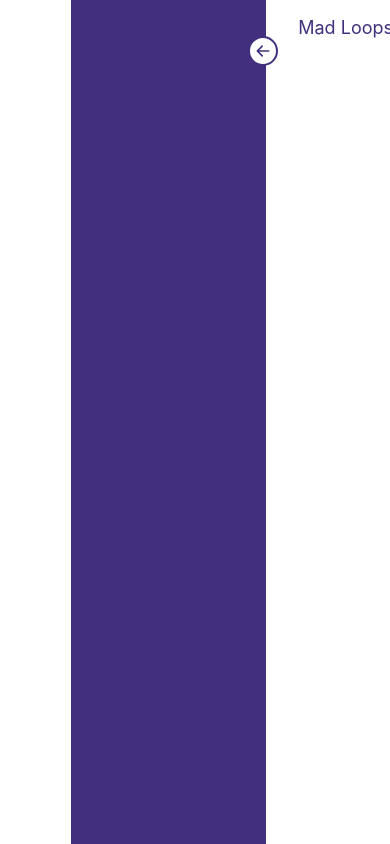
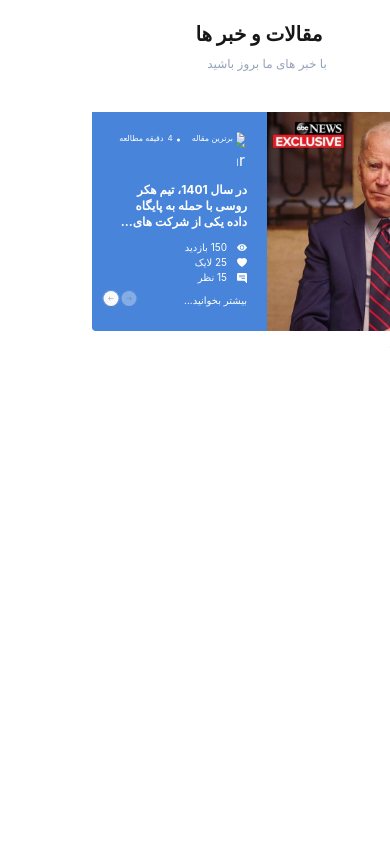
Before and after one commit to msafarianarkuli/madloops, a React (Create React App) app: page / in a window 390 px wide. Built offline with nearby package versions, Linux system fonts and the light colour scheme.

Commit message:
end of landing blog section with responsive

```diff
--- a/src/App.js
+++ b/src/App.js
@@ -1,11 +1,11 @@
 import "./App.css";
-import Navigation from '../src/Components/Navigation/navigation.component'
+import Navigation from "../src/Components/Navigation/navigation.component";
 import LandingBlog from "./Components/content/Landing-Blog/landing-blog.component";
 
 function App() {
   return (
     <div className="App">
-      <Navigation/>
+      <LandingBlog />
     </div>
   );
 }
--- a/src/Components/content/Landing-Blog/landing-blog.component.jsx
+++ b/src/Components/content/Landing-Blog/landing-blog.component.jsx
@@ -1,5 +1,6 @@
 import { FieldName } from "./../../common/field-name-component/field-name.component";
 import { Button } from "./../../common/button-component/button.component";
+import { BsFillCircleFill } from "react-icons/bs";
 import { Swiper, SwiperSlide } from "swiper/react";
 import { Navigation } from "swiper";
 import "swiper/css";
@@ -13,63 +14,68 @@ const LandingBlog = () => {
         <FieldName
           showH2
           showP
-          classH2Field="text-neutral-900 font-bold text-3xl mr-4"
+          classH2Field="text-neutral-900 font-bold sm:text-3xl text-xl mr-4 "
           title="مقالات و خبر ها"
-          classPfield="text-slate-400 mt-2"
+          classPfield="text-slate-400 sm:text-base text-xs mt-2"
           field="با خبر های ما بروز باشید"
         />
       </div>
-      <Button classButton="2xl:absolute 2xl:top-48 2xl:left-16 xl:absolute xl:top-48 xl:left-14 lg:absolute lg:top-52 lg:left-11 z-10 xl:text-xl xl:p-3 md:text-base md:p-2 text-blue-600 outline rounded-xl hover:bg-blue-600 hover:text-white transition ease-in-out delay-150 lg:block sm:hidden">
+      <Button classButton="hidden 2xl:absolute 2xl:top-56 2xl:left-1 xl:absolute xl:top-56 xl:left-0 lg:absolute lg:top-60 lg:left-0 z-10 xl:text-xl xl:p-3 md:text-base md:p-2 text-blue-600 outline rounded-xl hover:bg-blue-600 hover:text-white transition ease-in-out delay-150 lg:block sm:hidden">
         همه مطالب
       </Button>
       <Swiper
         navigation={true}
         modules={[Navigation]}
-        className="w-11/12 sm:mt-6 rounded z-0"
+        className="sm:mt-6 rounded z-0"
       >
         <SwiperSlide>
-          <div className="grid grid-cols-2 lg:mt-48 bg-[#4784DA]">
-            <div className="2xl:w-fit 2xl:absolute 2xl:top-10 2xl:right-18 xl:w-[26rem] 2xl:m-0 xl:m-0 xl:absolute xl:top-16 xl:right-24 lg:m-0 lg:w-[22rem] lg:absolute lg:top-28 lg:right-16 md:w-[14rem] md:mx-16 md:my-6 sm:w-[12rem] rounded-t-xl  bg-slate-400 z-100">
+          <div className="grid grid-cols-2 mt-10 lg:mt-48 bg-[#4784DA]">
+            <div className="xs:w-40 2xl:w-fit 2xl:absolute 2xl:top-10 2xl:right-18 xl:w-[26rem] 2xl:m-0 xl:m-0 xl:absolute xl:top-16 xl:right-24 lg:m-0 lg:w-[22rem] lg:absolute lg:top-28 lg:right-16 md:w-[14rem] md:mx-16 md:my-6 sm:w-[12rem] rounded-t-xl  bg-slate-400 z-100">
               <img
                 src={require("../../../Assets/biden.jpg")}
                 className="lg:p-2 w-full lg:rounded-t-xl scale-100 hover:scale-105 transition duration-500 hover:animate-pulse cursor-pointer"
                 alt=""
               />
             </div>
-            <div className="2xl:mt-20 xl:mt-12 md:mt-10 sm:mt-4 md:mr-6 text-white col-start-2 col-span-4">
-              <div className="flex lg:leading-6 sm:leading-2">
+            <div className="2xl:mt-20 xl:mt-12 md:mt-10 md:mr-6 sm:mt-4 sm:mr-0 mt-5 mr-5  text-white col-start-2 col-span-4">
+              <div className="flex lg:leading-6">
                 <img
                   src={require("../../../Assets/star-fill.svg").default}
-                  className="p-1 lg:w-fit sm:w-6"
+                  className="lg:w-fit lg:p-1 sm:w-4 w-2 mb-[2px] mr-[2px]"
                   alt="star"
                 />
-                <h5 className="md:ml-5 sm:ml-3 lg:text-base sm:text-xs">
+                <h5 className="md:ml-5 lg:text-base sm:text-xs text-[8px] mx-1 ml-3">
                   برترین مقاله
                 </h5>
-                <span className="mb-1">|</span>
-                <div className="md:mr-5 sm:mr-3 flex">
-                  <p className="md:pl-2 sm:pl-1 lg:text-base sm:text-xs">4</p>
-                  <h5 className="lg:text-base sm:text-xs">دقیقه مطالعه</h5>
+                <span className="mb-1 lg:block hidden">|</span>
+                <BsFillCircleFill className="lg:hidden md:w-2 md:mt-[1px] w-[3px]" />
+                <div className="lg:mr-5 md:mr-2 mr-1 flex">
+                  <p className="text-[8px] sm:text-xs pl-1 md:pl-2 lg:text-base ">
+                    4
+                  </p>
+                  <h5 className="lg:text-base sm:text-xs text-[8px]">
+                    دقیقه مطالعه
+                  </h5>
                 </div>
               </div>
-              <Button classButton="w-10/12 text-right font-bold  2xl:mt-8 xl:text-2xl xl:mt-6 lg:mt-4 md:mt-6">
+              <Button classButton="w-10/12 text-right font-bold 2xl:mt-8 xl:text-2xl xl:mt-6 lg:mt-4 md:mt-6 sm:mt-4 mt-2 sm:text-base text-xs">
                 در سال 1401، تیم هکر روسی با حمله به پایگاه داده یکی از شرکت
                 های...
               </Button>
-              <div className="lg:flex 2xl:mt-8 xl:mt-6 lg:mt-4 md:mt-6">
-                <h5 className="2xl:text-base xl:text-sm lg:text-xs md:text-[12px] bg-eye-fill md:bg-[length:12px] md:leading-5 bg-no-repeat bg-right pr-5 lg:ml-4">
+              <div className="lg:flex 2xl:mt-8 xl:mt-6 lg:mt-4 md:mt-6 sm:mt-4 mt-2">
+                <h5 className="2xl:text-base xl:text-sm lg:text-xs sm:text-[12px] text-[10px]  bg-eye-fill lg:bg-[length:16px] bg-[length:10px] sm:bg-[length:12px] lg:leading-6 md:leading-5 bg-no-repeat bg-right pr-5 lg:ml-4">
                   150 بازدید
                 </h5>
-                <span className="lg:block sm:hidden">|</span>
-                <h5 className="2xl:text-base xl:text-sm lg:text-xs md:text-[12px] bg-heart-fill md:bg-[length:12px] md:leading-5 bg-no-repeat bg-right pr-5 lg:mx-4">
+                <span className="lg:block hidden">|</span>
+                <h5 className="2xl:text-base xl:text-sm lg:text-xs sm:text-[12px] text-[10px] bg-heart-fill lg:bg-[length:16px] bg-[length:10px] sm:bg-[length:12px] lg:leading-6 md:leading-5 bg-no-repeat bg-right pr-5 lg:mx-4">
                   25 لایک
                 </h5>
-                <span className="lg:block sm:hidden">|</span>
-                <h5 className="2xl:text-base xl:text-sm lg:text-xs md:text-[12px] bg-comment-fill md:bg-[length:12px] md:leading-5 bg-no-repeat bg-right pr-5 lg:mx-4">
+                <span className="lg:block hidden">|</span>
+                <h5 className="2xl:text-base xl:text-sm lg:text-xs sm:text-[12px] text-[10px] bg-comment-fill lg:bg-[length:16px] bg-[length:10px] sm:bg-[length:12px] lg:leading-6 md:leading-5 bg-no-repeat bg-right pr-5 lg:mx-4">
                   15 نظر
                 </h5>
               </div>
-              <p className="w-10/12 2xl:mt-8 xl:mt-6 lg:mt-4 text-right 2xl:text-base xl:text-sm lg:text-xs lg:block lg:leading-relaxed sm:hidden">
+              <p className="w-10/12 hidden 2xl:mt-8 xl:mt-6 lg:mt-4 text-right 2xl:text-base xl:text-sm lg:text-xs lg:block lg:leading-relaxed sm:hidden">
                 لورم ایپسوم متن ساختگی با تولید سادگی نامفهوم از صنعت چاپ، و با
                 استفاده از طراحان گرافیک است، چاپگرها و متون بلکه روزنامه و مجله
                 در ستون و سطرآنچنان که لازم است، و برای شرایط فعلی تکنولوژی مورد
@@ -82,15 +88,16 @@ const LandingBlog = () => {
                 زمان مورد نیاز شامل حروفچینی دستاوردهای اصلی، و جوابگوی سوالات
                 پیوسته اهل دنیای موجود طراحی اساسا مورد استفاده قرار گیرد.
               </p>
-              <Button classButton="xl:text-base sm:text-sm 2xl:my-10 xl:my-8 lg:my-6 md:my-6">
+              <Button classButton="text-[10px] xl:text-base 2xl:my-10 xl:my-8 lg:my-6 md:my-6 sm:text-sm sm:mt-4 mt-2">
                 بیشتر بخوانید...
               </Button>
             </div>
           </div>
         </SwiperSlide>
         <SwiperSlide>salam</SwiperSlide>
+        <SwiperSlide>salam</SwiperSlide>
       </Swiper>
-      <Button classButton="sm:mx-auto sm:mt-10 md:text-base md:p-2 sm:p-1 text-blue-600 outline rounded-xl hover:bg-blue-600 hover:text-white transition ease-in-out delay-150 lg:hidden sm:block">
+      <Button classButton="text-[10px] p-1 sm:mx-auto sm:mt-10 sm:p-1 md:text-base md:p-2 text-blue-600 sm:outline rounded-xl hover:bg-blue-600 hover:text-white transition ease-in-out delay-150 lg:hidden sm:block">
         همه مطالب
       </Button>
     </div>
--- a/src/Components/content/Landing-Blog/landing-blog.styles.scss
+++ b/src/Components/content/Landing-Blog/landing-blog.styles.scss
@@ -0,0 +1,58 @@
+.swiper-button-next {
+  background-image: url("../../../Assets/blog-arrow-left.svg");
+  background-repeat: no-repeat;
+  background-size: 100% auto;
+  background-position: center;
+  width: 5% !important;
+  height: 10% !important;
+  margin-top: 50px !important;
+}
+.swiper-button-next::after {
+  display: none;
+}
+.swiper-button-prev {
+  background-image: url("../../../Assets/blog-arrow-right.svg");
+  background-repeat: no-repeat;
+  background-size: 100% auto;
+  background-position: center;
+  width: 5% !important;
+  height: 10% !important;
+  margin-top: 50px !important;
+}
+.swiper-button-prev::after {
+  display: none;
+}
+
+@media (max-width: 1024px) {
+  .swiper-button-next {
+    margin-top: 0 !important;
+    height: 15% !important;
+  }
+  .swiper-button-prev {
+    margin-top: 0 !important;
+    height: 15% !important;
+  }
+}
+
+@media (max-width: 768px) {
+  .swiper-button-next {
+    position: absolute !important;
+    top: 80% !important;
+  }
+  .swiper-button-prev {
+    position: absolute !important;
+    top: 80% !important;
+    right: 88% !important;
+  }
+}
+@media (max-width: 680px) {
+  .swiper-button-next {
+    position: absolute !important;
+    top: 80% !important;
+  }
+  .swiper-button-prev {
+    position: absolute !important;
+    top: 80% !important;
+    right: 87% !important;
+  }
+}
--- a/tailwind.config.js
+++ b/tailwind.config.js
@@ -1,15 +1,29 @@
 /** @type {import('tailwindcss').Config} */
+
 module.exports = {
   content: ["./src/**/*.{js,jsx,ts,tsx}"],
   theme: {
     extend: {
+      screens: {
+        " xs": "350px",
+
+        " sm": "640px",
+
+        " md": "768px",
+
+        " lg": "1024px",
+
+        " xl": "1280px",
+
+        "2xl": "1536px",
+      },
       backgroundImage: {
         "eye-fill": "url('Assets/eye-fill-white.svg')",
         "heart-fill": "url('Assets/heart-fill-white.svg')",
         "comment-fill": "url('Assets/chat-left-text-fill-white.svg')",
       },
       colors: {
-        'deep-purple': '#422F7E',
+        "deep-purple": "#422F7E",
       },
     },
   },
```
Also changed, not shown: src/Components/content/Landing-Teacher/teacher.component.jsx (added), 1 other file (tests, documents, lock files or other folders).
